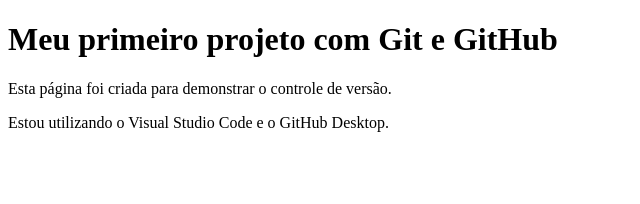
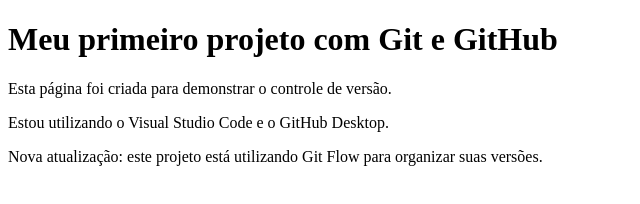
Before and after one commit to William22021/projeto-controle-versao, a plain HTML site: page index.html in a window 1280 px wide. Shown: the whole page, without its empty margins (0-640 px from the left). Drawn offline with Linux system fonts and the light colour scheme.

Commit message:
feat: adiciona texto sobre Git Flow
Adiciona um novo parágrafo ao arquivo index.html explicando a utilização do Git Flow para organizar as versões do projeto.

```diff
--- a/index.html
+++ b/index.html
@@ -8,5 +8,6 @@
     <h1>Meu primeiro projeto com Git e GitHub</h1>
     <p>Esta página foi criada para demonstrar o controle de versão.</p>
     <p>Estou utilizando o Visual Studio Code e o GitHub Desktop.</p>
+    <p>Nova atualização: este projeto está utilizando Git Flow para organizar suas versões.</p>
 </body>
 </html>
```
